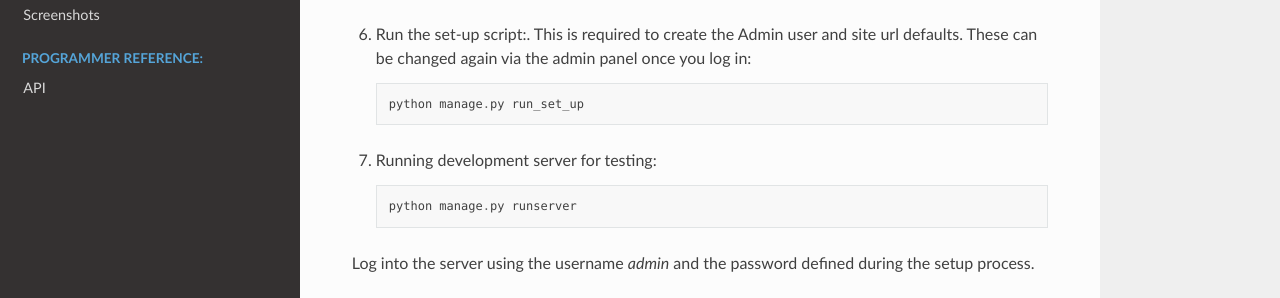
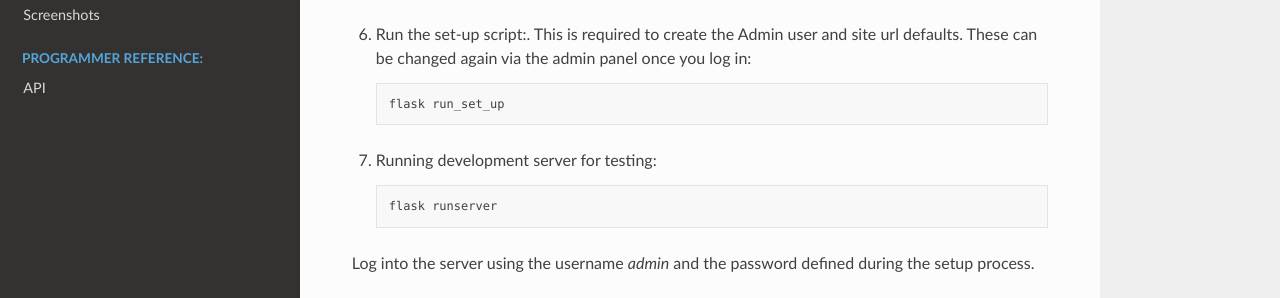
Before and after one commit to giti-jahanpasand/flicket, a Sphinx documentation site: the page built from docs/install.rst, in a window 1280 px wide and 900 px high, scrolled down 1142 px. Shown: the part 435-733 px from the top of the window. Built offline with Sphinx 7.4.7 and the Read the Docs theme 2.0.0, drawn with Linux system fonts in a browser that asks for light colours.

Commit message:
update install instructions due to now using flask's own CLI

```diff
--- a/docs/install.rst
+++ b/docs/install.rst
@@ -74,11 +74,11 @@ Set Up
 6. Run the set-up script:. This is required to create the Admin user and site url defaults.
    These can be changed again via the admin panel once you log in::
 
-    python manage.py run_set_up
+    flask run_set_up
 
 7. Running development server for testing::
 
-    python manage.py runserver
+    flask runserver
 
 
 Log into the server using the username `admin` and the password defined during
```
